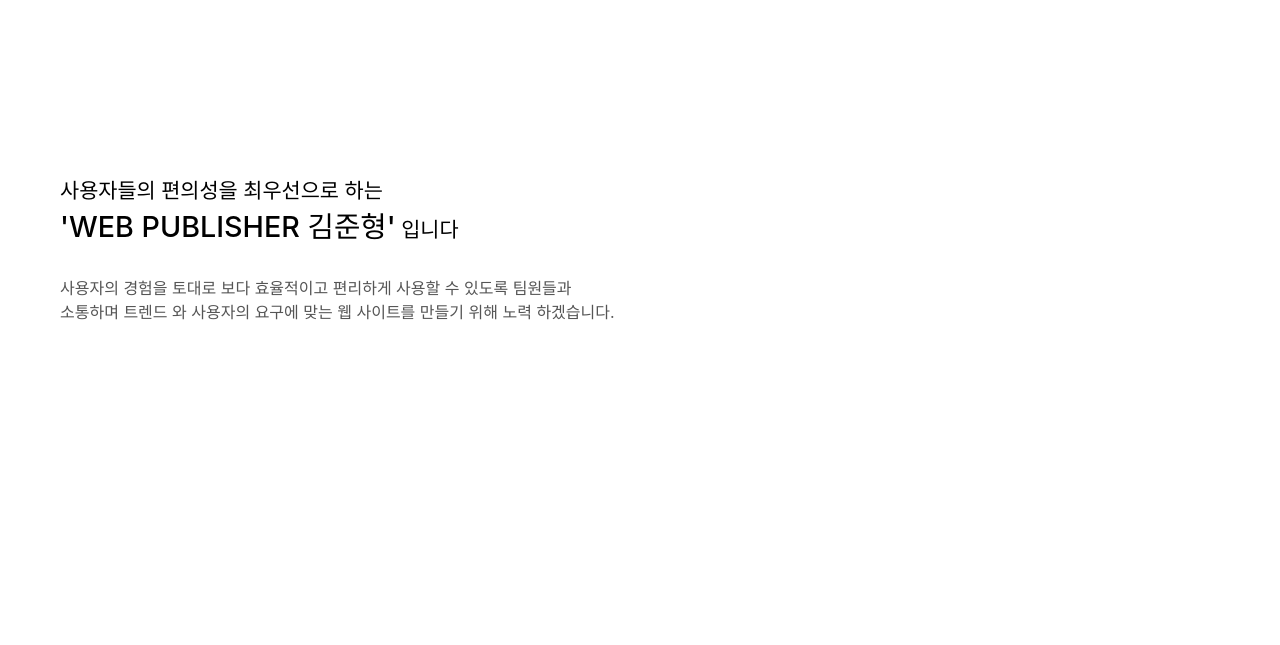
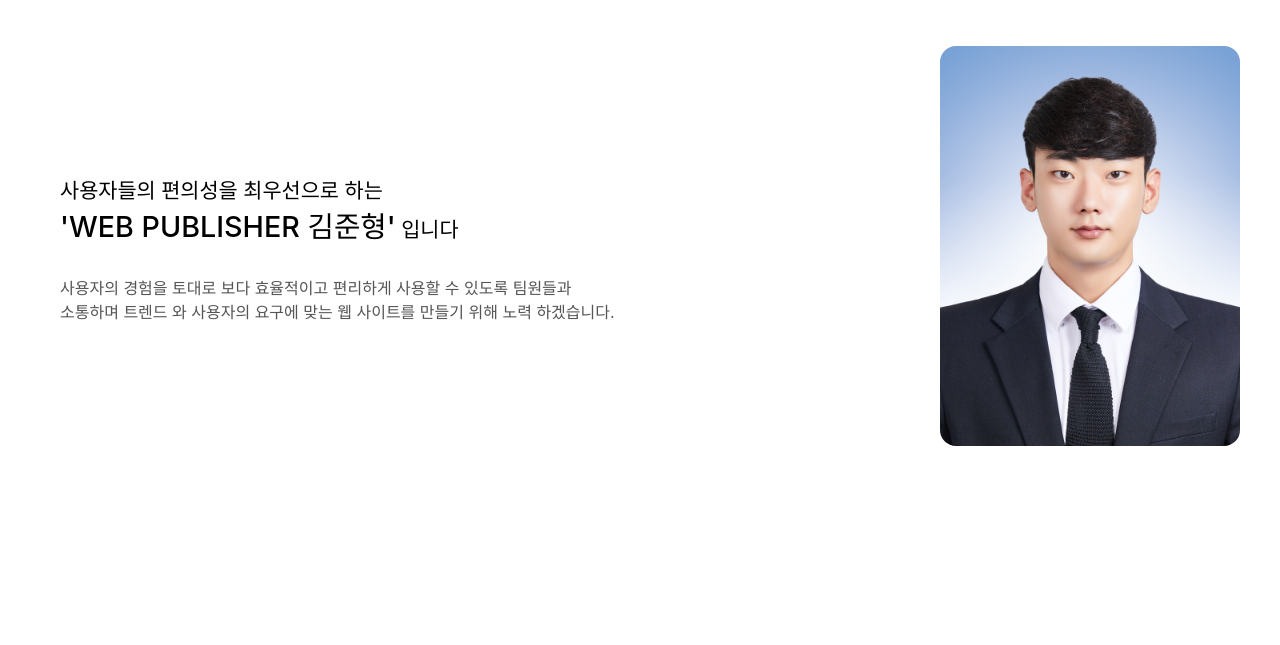
Before and after one commit to KIMJUNHYUNG7/JUNHYEONGPOTOPLIO, a plain HTML site: page index.html in a window 1280 px wide. Shown: the part 152-797 px from the top of the page. Drawn offline with nearby package versions, Linux system fonts and the light colour scheme; the site is published under a folder, as on GitHub Pages, so addresses that start at the root find nothing.

Commit message:
Add files via upload

```diff
--- a/index.html
+++ b/index.html
@@ -70,7 +70,7 @@
 
                     <div class="right_img">
                         <div class="me">
-                            <img src="/img/me.png" alt="" width="100%">
+                            <img src="img/me.png" alt="" width="100%">
                         </div>
                     </div>
 
```
